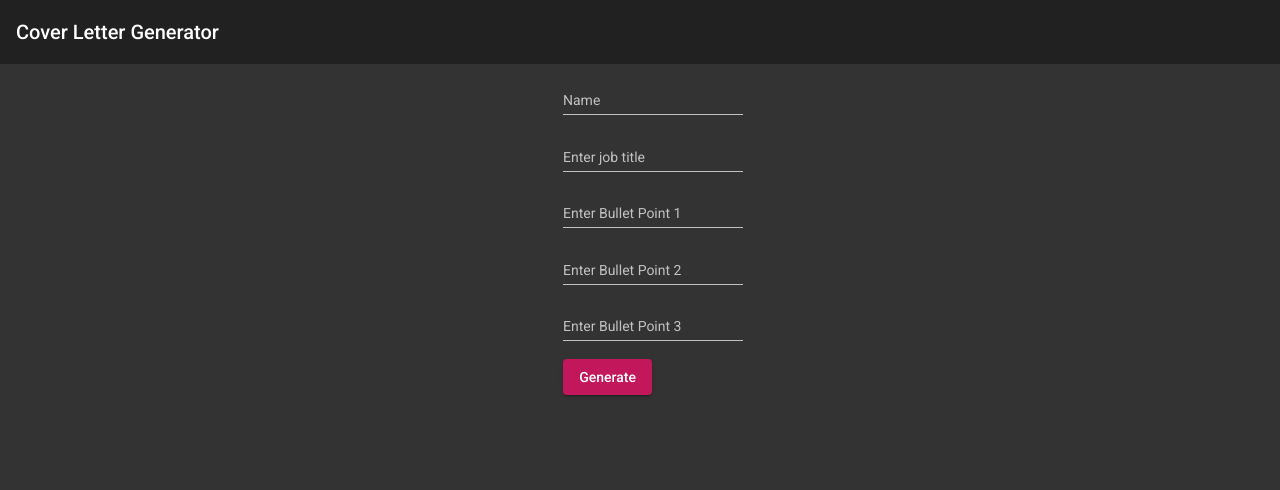
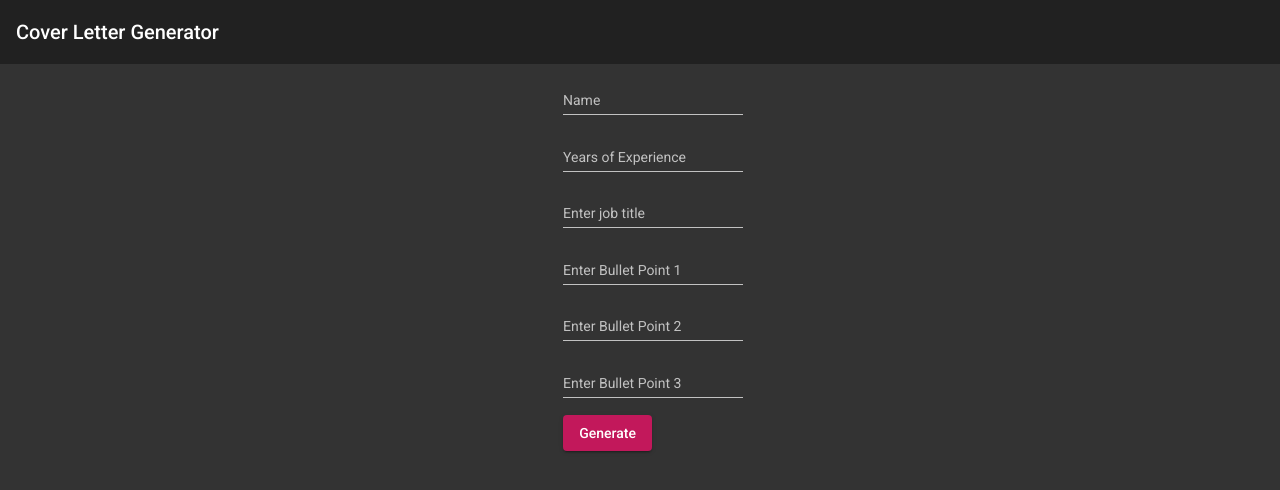
Before and after one commit to ZubierAbd/covGen, an Angular app: page / in a window 1280 px wide. Shown: the top 490 px of the page. Built offline with nearby package versions, Linux system fonts and the light colour scheme.

Commit message:
made minor changes

```diff
--- a/src/app/app.component.html
+++ b/src/app/app.component.html
@@ -18,6 +18,12 @@
     <mat-form-field>
       <mat-label>Name</mat-label>
       <input matInput type="text" [(ngModel)]="name">
+    </mat-form-field>
+  </div>
+  <div>
+    <mat-form-field>
+      <mat-label>Years of Experience</mat-label>
+      <input matInput type="text" [(ngModel)]="yearsOfExp">
     </mat-form-field>
   </div>
   <div>
@@ -47,7 +53,7 @@
     </mat-form-field>
   </div>
   <div>
-    <button mat-raised-button color="primary" (click)="generateCoverLetter()">Generate</button>
+    <button type="submit" mat-raised-button color="primary" (click)="generateCoverLetter()">Generate</button>
   </div>
 </div>
 
--- a/src/app/app.component.ts
+++ b/src/app/app.component.ts
@@ -7,19 +7,22 @@ import { Component } from '@angular/core';
 })
 export class AppComponent {
   title = 'covGen';
-
   public response: string = ''
   public showResponse: boolean = false;
   public showSpinner = false;
+
+  /**Variables for the ngModel to work on */
   public jobTitle: string = ''
   public date: Date = new Date();
   public bulletPoint1 = ``
   public bulletPoint2 = ``
   public bulletPoint3 = ``
   public mainString = ``;
+  public yearsOfExp = '';
+  public addressee = 'Hiring Manager';
 
   public firstLine = `Dear Hiring Manager,`
-  public firstParagraph = `This letter is to express my interest in your posting on LinkedIn.com for the position of an experienced ${this.jobTitle} .  With a Master’s degree in Electrical and Computer Engineering, as well as over three years hands-on experience working in the Canadian tech space,
+  public firstParagraph = `This letter is to express my interest in your posting on LinkedIn.com for the position of an experienced ${this.jobTitle} .  With a Master’s degree in Electrical and Computer Engineering, as well as over ${this.yearsOfExp} years hands-on experience working in the Canadian tech space,
   I am confident I will be an asset to your organization. `
   public secondPara = `I am someone who continually seeks challenge and greatly enjoy learning new things and working on projects which require me to work outside my comfort zone. I enjoy learning new languages and frameworks in the web development sphere, as over the past two years in the field, I have worked with a number of technologies and am equally comfortable working in the front end as well as the back. At my current workplace (Big 5 Bank in Toronto – Capital Markets), I have worked to redesign and redevelop the existing customer administration modules of our Online Banking for Business platform, adhering to web accessibility guidelines and industry best practices. Aside from that, I have also worked on projects related to mitigating security vulnerabilities for the online banking platform as well as fraud mitigation through integrating IBM Trusteer Pinpoint API into the current product flow. `
   public thirdPara = `Your listed requirements match my background and skill.`
@@ -46,12 +49,16 @@ export class AppComponent {
     if (this.name == '') {
       this.name = 'Zubier Abdullah'
     }
+    if (this.yearsOfExp == '') {
+      this.yearsOfExp = this.numberWordMap['3']
+    }
 
-    this.firstParagraph = `This letter is to express my interest in your posting on LinkedIn.com for the position of an experienced ${this.jobTitle} .  With a Master’s degree in Electrical and Computer Engineering, as well as over three years hands-on experience working in the Canadian tech space,
+    this.firstParagraph = `This letter is to express my interest in your posting on LinkedIn.com for the position of an experienced ${this.jobTitle} .  With a Master’s degree in Electrical and Computer Engineering, as well as over ${this.numberWordMap[this.yearsOfExp]} years hands-on experience working in the Canadian tech space,
     I am confident I will be an asset to the organization. `
     this.bulletPoint1 = this.bulletPoint1
     this.bulletPoint2 = this.bulletPoint2
     this.bulletPoint3 = this.bulletPoint3
+    this.yearsOfExp = this.numberWordMap[this.yearsOfExp]
     this.name = this.name;
     this.showSpinner = true;
     this.showResponse = true;
@@ -65,6 +72,8 @@ export class AppComponent {
     this.bulletPoint1 = ''
     this.bulletPoint2 = ''
     this.bulletPoint3 = ''
+    this.name = ''
+    this.yearsOfExp = ''
     this.showSpinner = true;
     setTimeout(() => {
       this.showSpinner = false
@@ -72,4 +81,20 @@ export class AppComponent {
     }, 1000)
 
   }
+
+  numberWordMap = {
+    "1": "one",
+    "2": "two",
+    "3": "three",
+    "4": "four",
+    "5": "five",
+    "6": "six",
+    "7": "seven",
+    "8": "eight",
+    "9": "nine",
+    "10": "a decade",
+    "11": "eleven",
+    "12": "twelve",
+    "13": "thirteen"
+  }
 }
--- a/src/styles.css
+++ b/src/styles.css
@@ -30,7 +30,7 @@ body {
 }
 
 input{
-    min-width: 20vw;
+    width: 20vw;
     padding: 5px;
     margin-top: 5px;
 }
```
Also changed, not shown: src/assets/json/first.json (added, +8 -0 lines), 1 other file (tests, documents, lock files or other folders).
